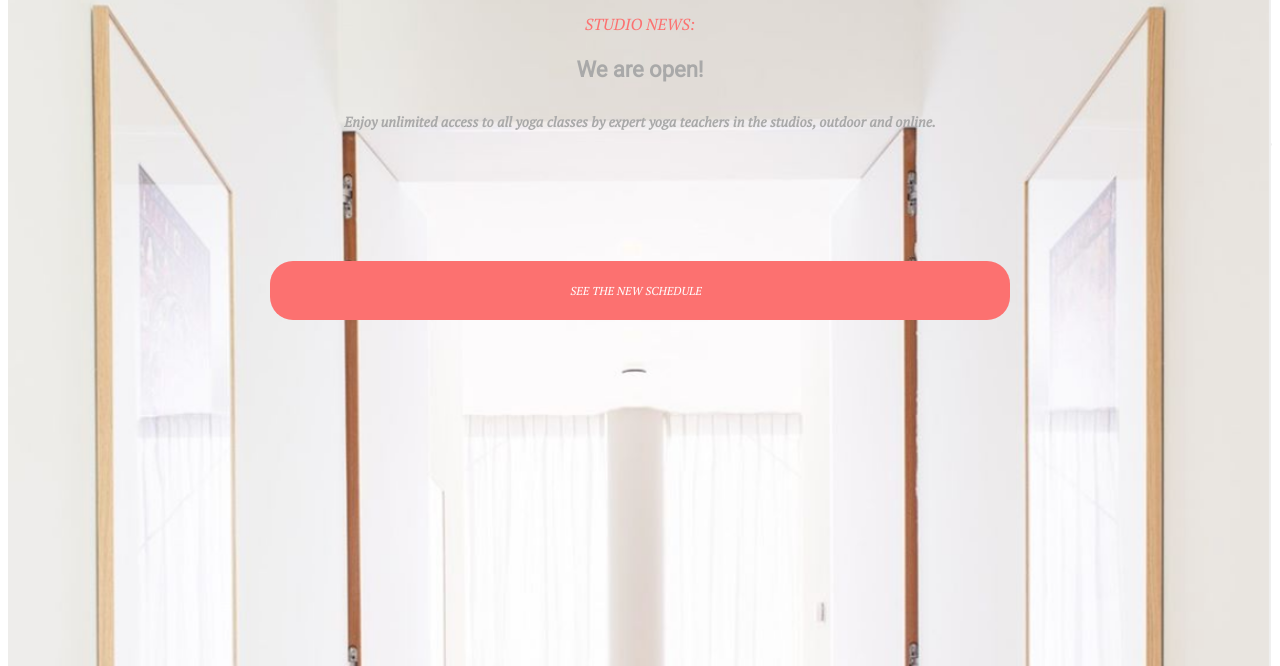
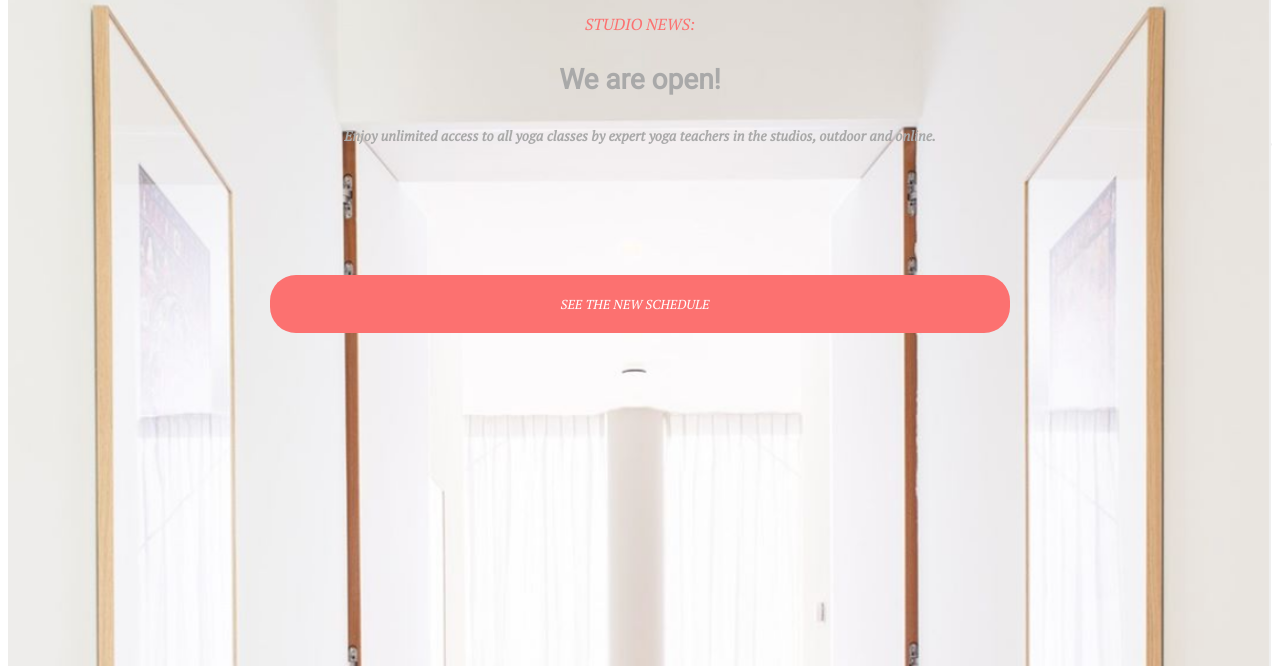
Before and after one commit to AWP-design/blokweb, a plain HTML site: page index.html in a window 1280 px wide. Shown: the part 134-800 px from the top of the page. Drawn offline with Linux system fonts and the light colour scheme.

Commit message:
Add files via upload

```diff
--- a/styles/style.css
+++ b/styles/style.css
@@ -17,7 +17,7 @@ img {
 h3 {
     font-family: 'Roboto', sans-serif;
     color: darkgrey;
-    font-size: 22px;
+    font-size: 28px;
 }
 
 
@@ -44,10 +44,10 @@ main a {
     display: block;
     text-decoration: none;
     background-color: #FC7170;
-    padding: 22px 33px 22px 25px;
+    padding: 20px 30px 20px 20px;
     color: white;
     border-radius: 2em;
-    font-size: 11.5px;
+    font-size: 13px;
     width: 60%;
     margin: auto;
     margin-top: 130px;
@@ -59,6 +59,23 @@ main h4 {
 }
 
 /*why it's not working??????? zou moeten alleen de eeste <p> in de document targetten*/
-p:first-of-type {
+section p:first-child {
     color: #FC7170;
 }
+
+/*Breakpoints*/
+
+/*onderste plaatjes naast elkaar, titel groter, uitgebreid footer*/
+@media all and (min-width: 750px) {
+    body{
+        background-color: none;
+    }
+}
+/*Onderste plaatjes groter, menu komt uit hamburger in categorieen*/
+@media all and (min-width: 1054px){
+
+}
+/*onderste plaatjes groter*/
+@media all and (min-width: 1250px){
+
+}
```
Also changed, not shown: images/voortgang1.svg (added), 1 other file.
